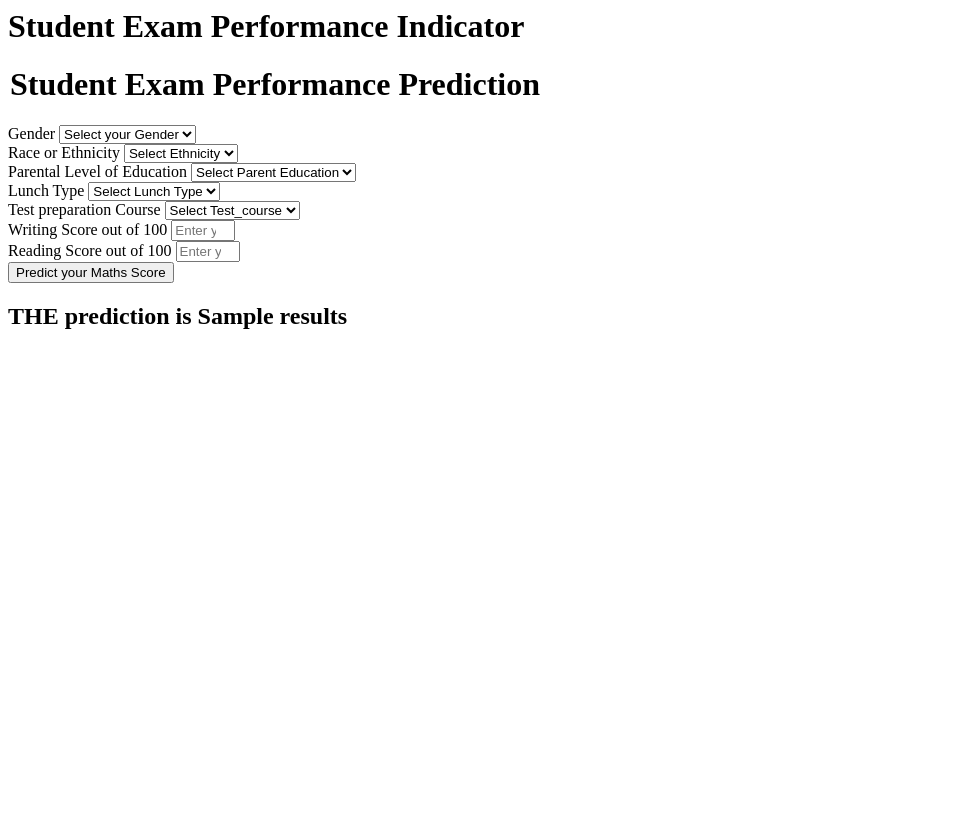
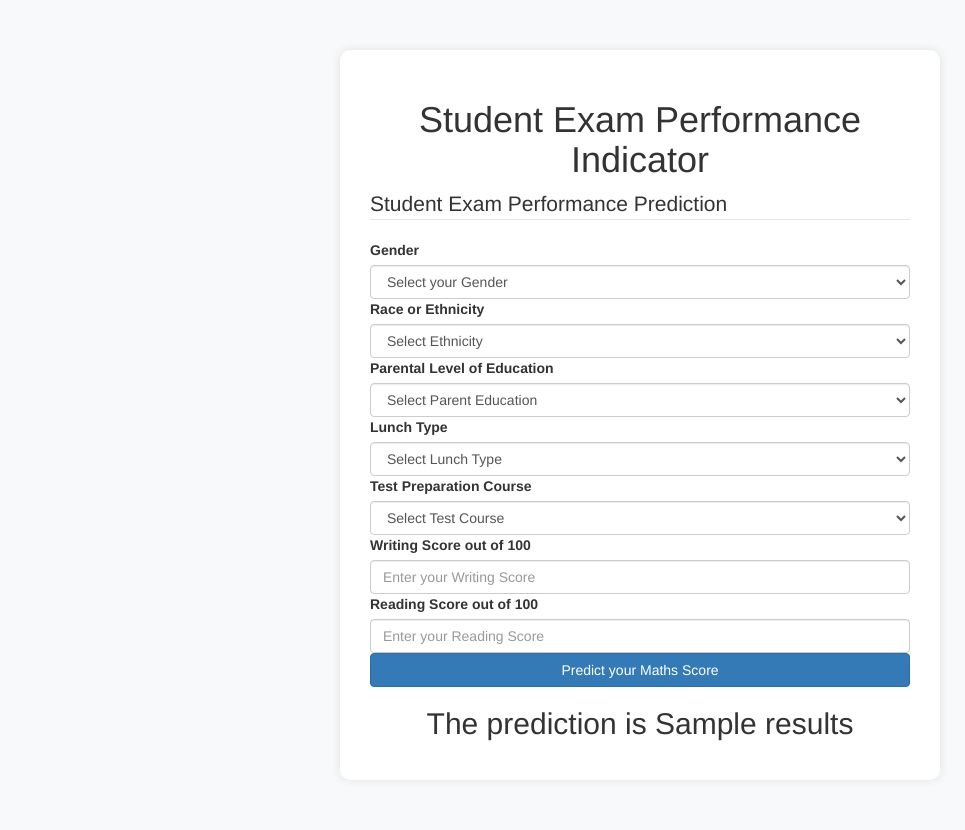
Before and after one commit to 23MD/Student_Exam_Performance_Indicator, a Flask app: template templates/home.html in a window 1280 px wide. Shown: the whole page, without its empty margins (0-965 px from the left). Before the commit the page ends 329 px from the top, so only its background shows below. Run offline with Flask 3, Linux system fonts and the light colour scheme; the template is opened without the code that fills it: most values are stand-ins (such as "Sample title", 1, 10 or a date in 2020); some libraries are stand-ins or nearby versions.

Commit message:
Update home.html

```diff
--- a/templates/home.html
+++ b/templates/home.html
@@ -1,111 +1,91 @@
-<html>
+<!DOCTYPE html>
+<html lang="en">
+    <head>
+        <meta charset="UTF-8">
+        <title>Student Exam Performance Indicator</title>
+        <link rel="stylesheet" href="https://maxcdn.bootstrapcdn.com/bootstrap/3.3.7/css/bootstrap.min.css" integrity="sha384-BVYiiSIFeK1dGmJRAkycuHAHRg32OmUcww7on3RYdg4Va+PmSTsz/K68vbdEjh4u" crossorigin="anonymous">
+        <style>
+            .login {
+                max-width: 600px;
+                margin: 50px auto;
+                padding: 30px;
+                background-color: white;
+                border-radius: 10px;
+                box-shadow: 0px 0px 10px rgba(0, 0, 0, 0.1);
+            }
+            body {
+                background-color: #f8f9fa;
+            }
+            h1, h2 {
+                text-align: center;
+            }
+        </style>
+    </head>
     <body>
         <div class="login">
             <h1>Student Exam Performance Indicator</h1>
-
             <form action="{{ url_for('predict_datapoint')}}" method="post">
-        <h1>
                 <legend>Student Exam Performance Prediction</legend>
-        </h1>
                 <div class="mb-3">
                     <label class="form-label">Gender</label>
-            <select class="form-control" name="gender" placeholder="Enter you Gender" required>
+                    <select class="form-control" name="gender" required>
                         <option class="placeholder" selected disabled value="">Select your Gender</option>
-                <option value="male">
-                    Male
-                </option>
-                <option value="female">
-                    Female
-                </option>
+                        <option value="male">Male</option>
+                        <option value="female">Female</option>
                     </select>
                 </div>
                 <div class="mb-3">
                     <label class="form-label">Race or Ethnicity</label>
-            <select class="form-control" name="ethnicity" placeholder="Enter you ethnicity" required>
+                    <select class="form-control" name="ethnicity" required>
                         <option class="placeholder" selected disabled value="">Select Ethnicity</option>
-                <option value="group A">
-                    Group A
-                </option>
-                <option value="group B">
-                    Group B
-                </option>
-                <option value="group C">
-                    Group C
-                </option>
-                <option value="group D">
-                    Group D
-                </option>
-                <option value="group E">
-                    Group E
-                </option>
+                        <option value="group A">Group A</option>
+                        <option value="group B">Group B</option>
+                        <option value="group C">Group C</option>
+                        <option value="group D">Group D</option>
+                        <option value="group E">Group E</option>
                     </select>
                 </div>
                 <div class="mb-3">
                     <label class="form-label">Parental Level of Education</label>
-            <select class="form-control" name="parental_level_of_education"
-                placeholder="Enter you Parent Education" required>
+                    <select class="form-control" name="parental_level_of_education" required>
                         <option class="placeholder" selected disabled value="">Select Parent Education</option>
-                <option value="associate's degree">
-                    associate's degree
-                </option>
-                <option value="bachelor's degree">
-                    bachelor's degree
-                </option>
-                <option value="high school">
-                    high school
-                </option>
-                <option value="master's degree">
-                    master's degree
-                </option>
-                <option value="some college">
-                    some college
-                </option>
-                <option value="some high school">
-                    some high school
-                </option>
+                        <option value="associate's degree">Associate's degree</option>
+                        <option value="bachelor's degree">Bachelor's degree</option>
+                        <option value="high school">High school</option>
+                        <option value="master's degree">Master's degree</option>
+                        <option value="some college">Some college</option>
+                        <option value="some high school">Some high school</option>
                     </select>
                 </div>
                 <div class="mb-3">
                     <label class="form-label">Lunch Type</label>
-            <select class="form-control" name="lunch" placeholder="Enter you Lunch" required>
+                    <select class="form-control" name="lunch" required>
                         <option class="placeholder" selected disabled value="">Select Lunch Type</option>
-                <option value="free/reduced">
-                    free/reduced
-                </option>
-                <option value="standard">
-                    standard
-                </option>
+                        <option value="free/reduced">Free/Reduced</option>
+                        <option value="standard">Standard</option>
                     </select>
                 </div>
                 <div class="mb-3">
-            <label class="form-label">Test preparation Course</label>
-            <select class="form-control" name="test_preparation_course" placeholder="Enter you Course"
-                required>
-                <option class="placeholder" selected disabled value="">Select Test_course</option>
-                <option value="none">
-                    None
-                </option>
-                <option value="completed">
-                    Completed
-                </option>
+                    <label class="form-label">Test Preparation Course</label>
+                    <select class="form-control" name="test_preparation_course" required>
+                        <option class="placeholder" selected disabled value="">Select Test Course</option>
+                        <option value="none">None</option>
+                        <option value="completed">Completed</option>
                     </select>
                 </div>
                 <div class="mb-3">
                     <label class="form-label">Writing Score out of 100</label>
-            <input class="form-control" type="number" name="reading_score"
-                placeholder="Enter your Reading score" min='0' max='100' />
+                    <input class="form-control" type="number" name="writing_score" placeholder="Enter your Writing Score" min="0" max="100" required>
                 </div>
                 <div class="mb-3">
                     <label class="form-label">Reading Score out of 100</label>
-            <input class="form-control" type="number" name="writing_score"
-                placeholder="Enter your Reading Score" min='0' max='100' />
+                    <input class="form-control" type="number" name="reading_score" placeholder="Enter your Reading Score" min="0" max="100" required>
                 </div>
                 <div class="mb-3">
-            <input class="btn btn-primary" type="submit" value="Predict your Maths Score" required />
+                    <input class="btn btn-primary btn-block" type="submit" value="Predict your Maths Score">
                 </div>
             </form>
-    <h2>
-       THE  prediction is {{results}}
-    </h2>
-   <body>
+            <h2>The prediction is {{results}}</h2>
+        </div>
+    </body>
 </html>
```
Lines whose indentation alone changed are shown as unchanged.
